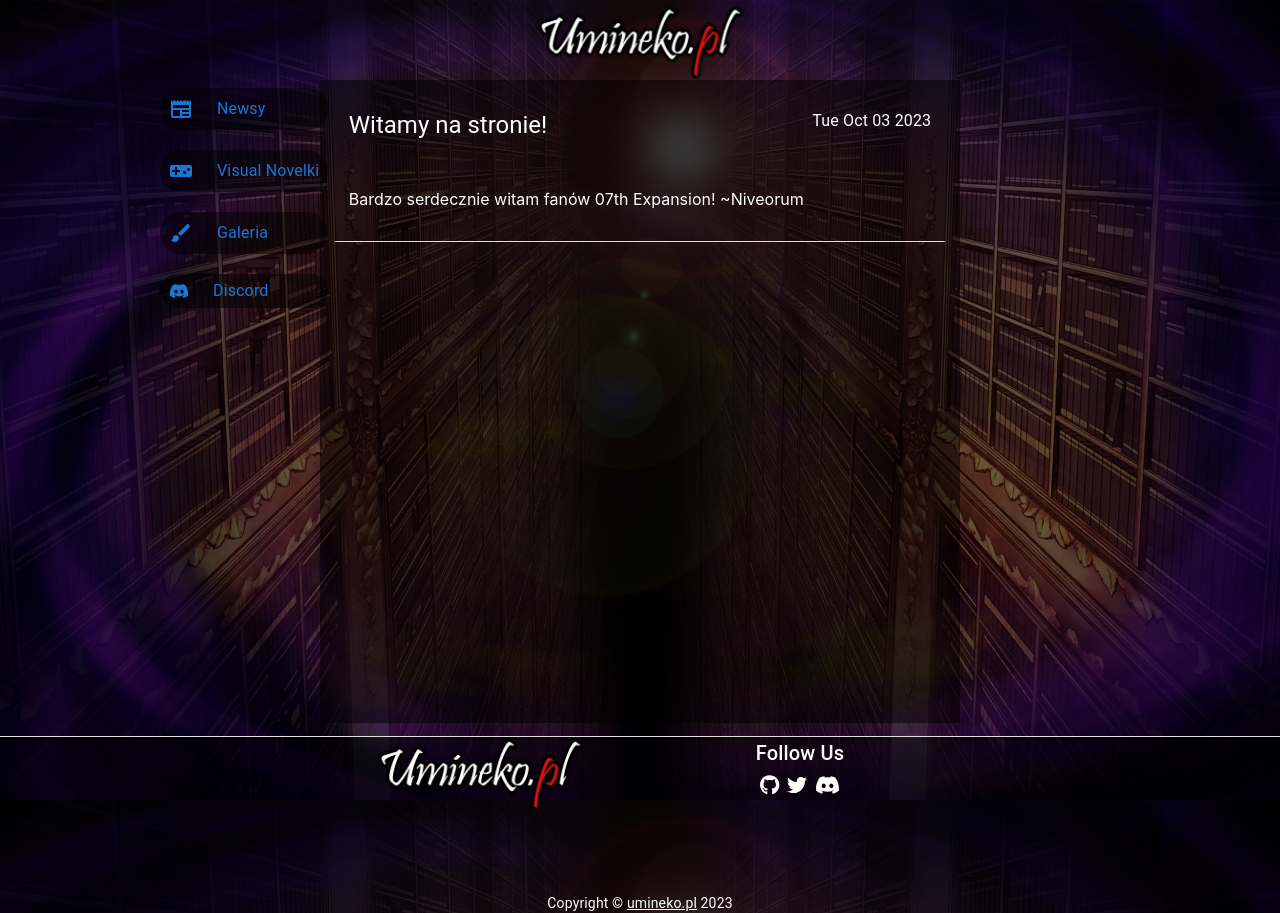
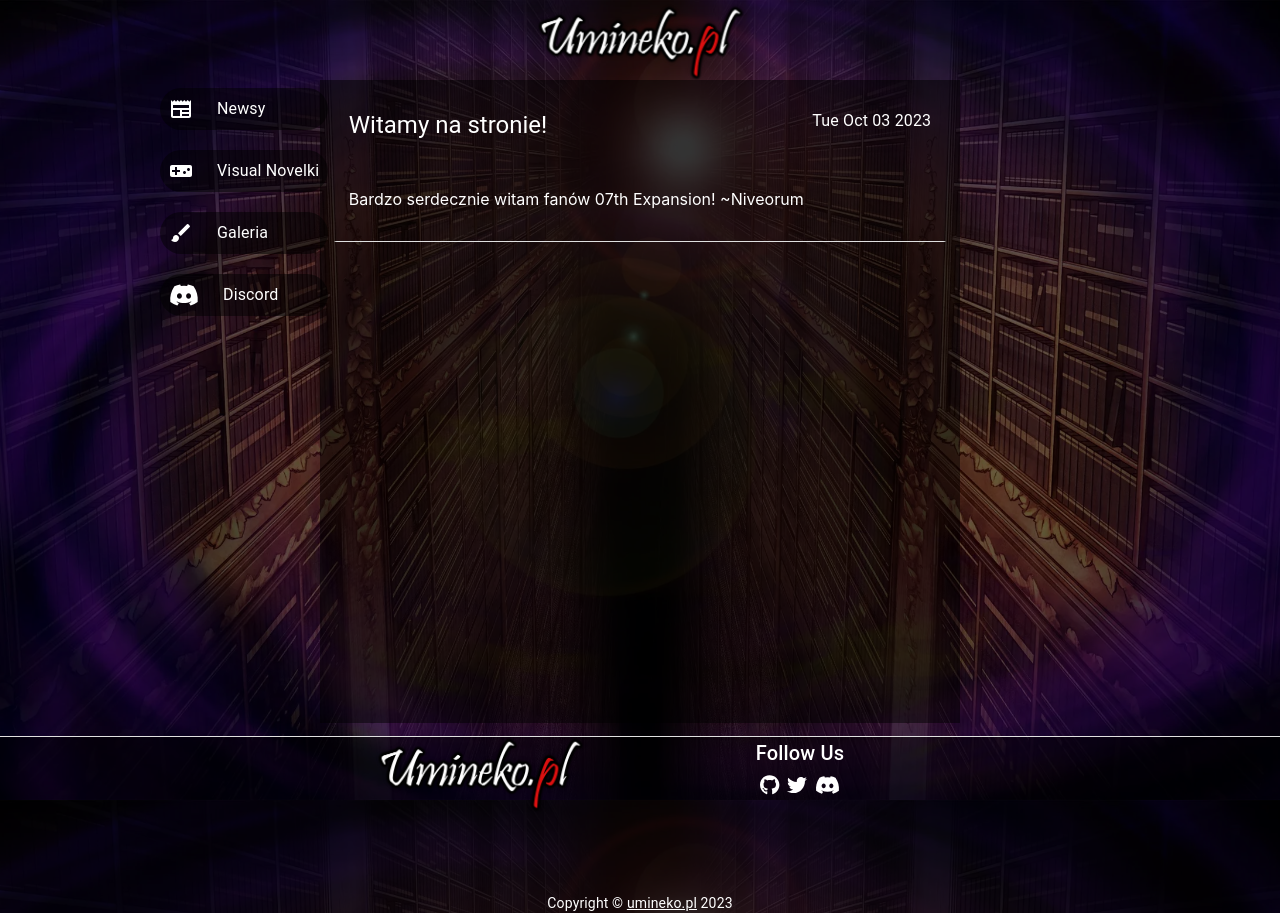
Before and after one commit to niveorum/uminekostrona, a React (Create React App) app: page / in a window 1280 px wide. Built offline with nearby package versions, Linux system fonts and the light colour scheme.

Commit message:
Minor bug fixes, changed the color of leftbar buttons, adjusted tabulate in some places

```diff
--- a/src/layout/LeftbarButton.tsx
+++ b/src/layout/LeftbarButton.tsx
@@ -1,21 +1,32 @@
 import { FC, ReactElement } from 'react';
 import { Link} from 'react-router-dom';
 import { Typography, Grid } from '@mui/material';
+import React from 'react';
 
 const styleHidden = {
-    display: {xs: 'none', sm:'none', md:'none', lg:'flex', xl:'flex'},
+    display: {
+        xs: 'none',
+        sm:'none',
+        md:'none',
+        lg:'flex',
+        xl:'flex'
+    },
     marginLeft: 3,
     lineHeight: 0.5,
 }
 
 const styleItem = {
     display: "flex",
-    color: 'primary.main',
+    color: '#ffffff',
     fontWeight: 'bold',
     direction: 'row',
     textAlign: 'center',
-    alignItems:'center',
-    verticalAlign:'middle',
+    alignItems: 'center',
+    justifyContent: {
+        xs: 'center',
+        md: 'flex-start'
+    },
+    verticalAlign: 'middle',
     marginBottom: '20px',
     cursor: 'pointer',
     textOverflow: 'ellipsis',
@@ -27,28 +38,33 @@
     borderRadius: 8,
     backgroundColor: "#00000080",
     '&:hover': {
-        borderRadius: 8,
-        border: 1,
-        borderColor: 'primary.main',
-     },
+      borderRadius: 8,
+      border: 1,
+      borderColor: '#ffffff',
+      color: '#ffffff',
+    },
 }
 
-interface LeftbarButtonProps{
-    title:string;
-    link:string;
-    icon:ReactElement;
+interface LeftbarButtonProps {
+    title: string;
+    link: string;
+    icon: ReactElement;
+    useDefaultIconSize?: boolean;
 }
 
-const LeftbarButton: FC <LeftbarButtonProps> = (props) => {
-    return (<Link to={props.link} style={{ textDecoration: 'none' }}>
-                <Grid item sx={{...styleItem}}>
+const LeftbarButton: FC<LeftbarButtonProps> = (props) => {
+const iconStyle = props.useDefaultIconSize ? {} : { fontSize: '24px' };
+    return (
+            <Link to={props.link} style={{ textDecoration: 'none' }}>
+                <Grid item sx={{ ...styleItem }}>
                     <Grid item>
-                        {props.icon}
+                        {React.cloneElement(props.icon, { style: iconStyle })}
                     </Grid>
                     <Grid item>
-                        <Typography sx={{...styleHidden}}>{props.title}</Typography>
+                        <Typography sx={{ ...styleHidden }}>{props.title}</Typography>
                     </Grid>
                 </Grid>
-            </Link>)
+            </Link>
+    )
 }
 export default LeftbarButton
```
Also changed, not shown: src/layout/Leftbar.tsx (+10 -2 lines).
